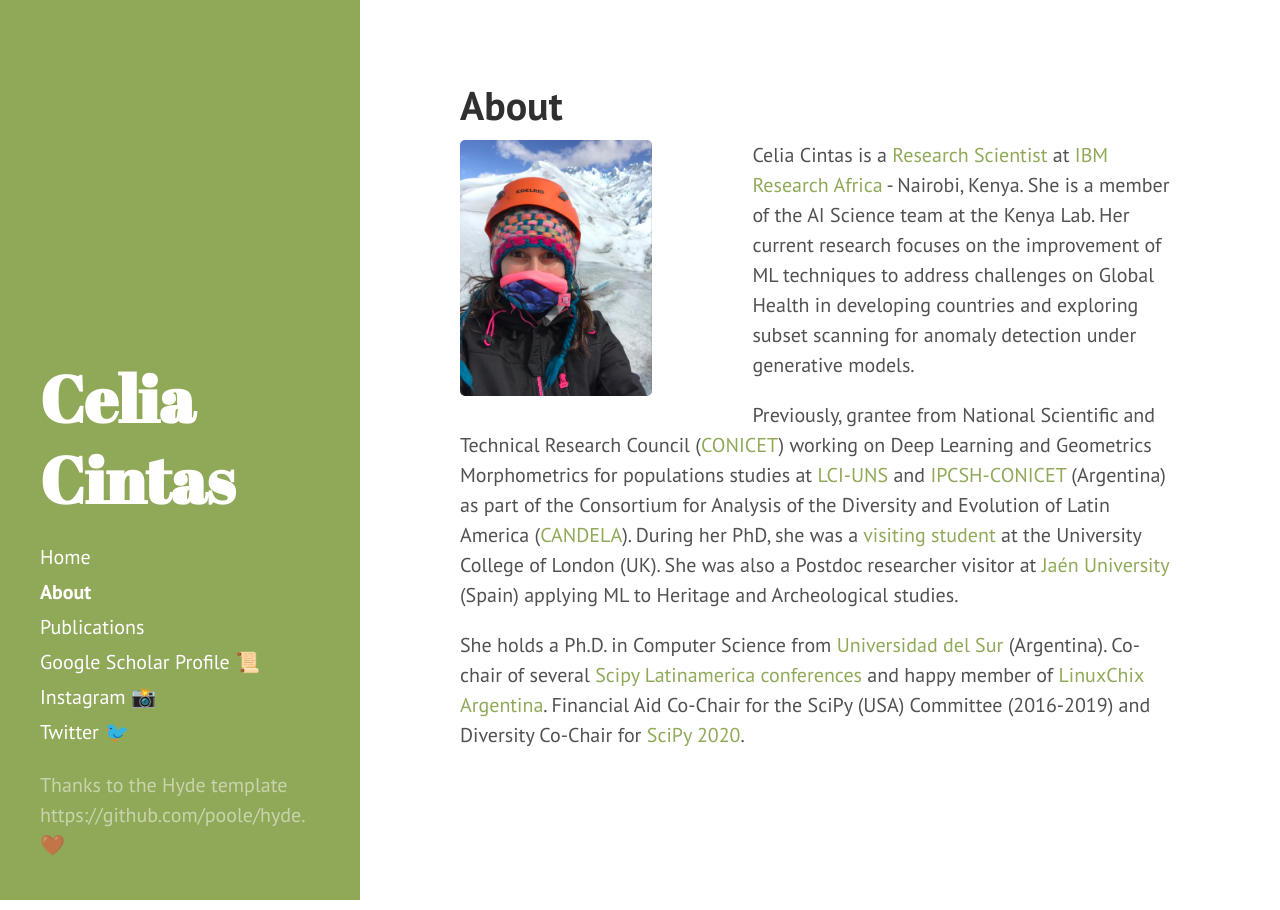
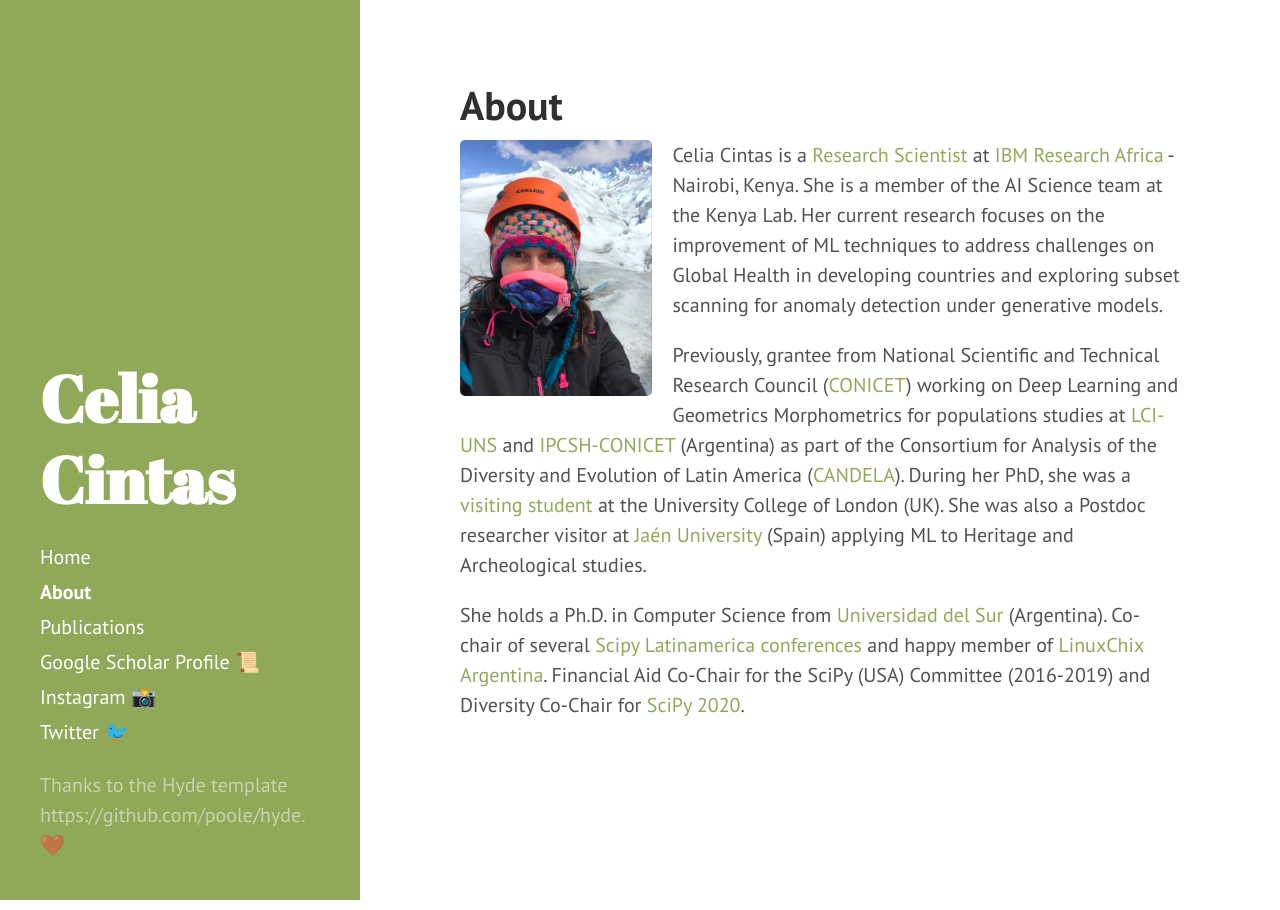
Before and after one commit to celiacintas/celiacintas.github.io, a Jekyll site: the page built from about.md, in a window 1280 px wide. Built offline with Jekyll 4.4.1, drawn with Linux system fonts in a browser that asks for light colours.

Commit message:
Update about.md

```diff
--- a/about.md
+++ b/about.md
@@ -3,7 +3,7 @@ layout: page
 title: About
 ---
 
-![Profile Pic](/public/profile_pic.JPG){:height="256px" style="float: left; margin-right: 5em"} Celia Cintas is a [Research Scientist](https://researcher.watson.ibm.com/researcher/view.php?person=ibm-Celia.Cintas) at [IBM Research Africa](https://www.research.ibm.com/labs/africa/) - Nairobi, Kenya. She is a member of the AI Science team at the Kenya Lab. Her current research focuses on the improvement of ML techniques to address challenges on Global Health in developing countries and exploring subset scanning for anomaly detection under generative models.
+![Profile Pic](/public/profile_pic.JPG){:height="256px" style="float: left; margin-right: 1em"} Celia Cintas is a [Research Scientist](https://researcher.watson.ibm.com/researcher/view.php?person=ibm-Celia.Cintas) at [IBM Research Africa](https://www.research.ibm.com/labs/africa/) - Nairobi, Kenya. She is a member of the AI Science team at the Kenya Lab. Her current research focuses on the improvement of ML techniques to address challenges on Global Health in developing countries and exploring subset scanning for anomaly detection under generative models.
 
 Previously, grantee from National Scientific and Technical Research Council ([CONICET](https://www.conicet.gov.ar/?lan=en)) working on Deep Learning and Geometrics Morphometrics for populations studies at [LCI-UNS](https://imaglabs.org/) and [IPCSH-CONICET](https://ipcsh.conicet.gov.ar/) (Argentina) as part of the Consortium for Analysis of the Diversity and Evolution of Latin America ([CANDELA](https://www.ucl.ac.uk/biosciences/departments/genetics-evolution-and-environment/candela/)).  During her PhD, she was a [visiting student](https://www.ucl.ac.uk/biosciences/subject-specific-taught-modules/human-population-genetics/people) at the University College of London (UK). She was also a Postdoc researcher visitor at [Jaén University](https://www.ujaen.es/en) (Spain) applying ML to Heritage and Archeological studies.
 
```
